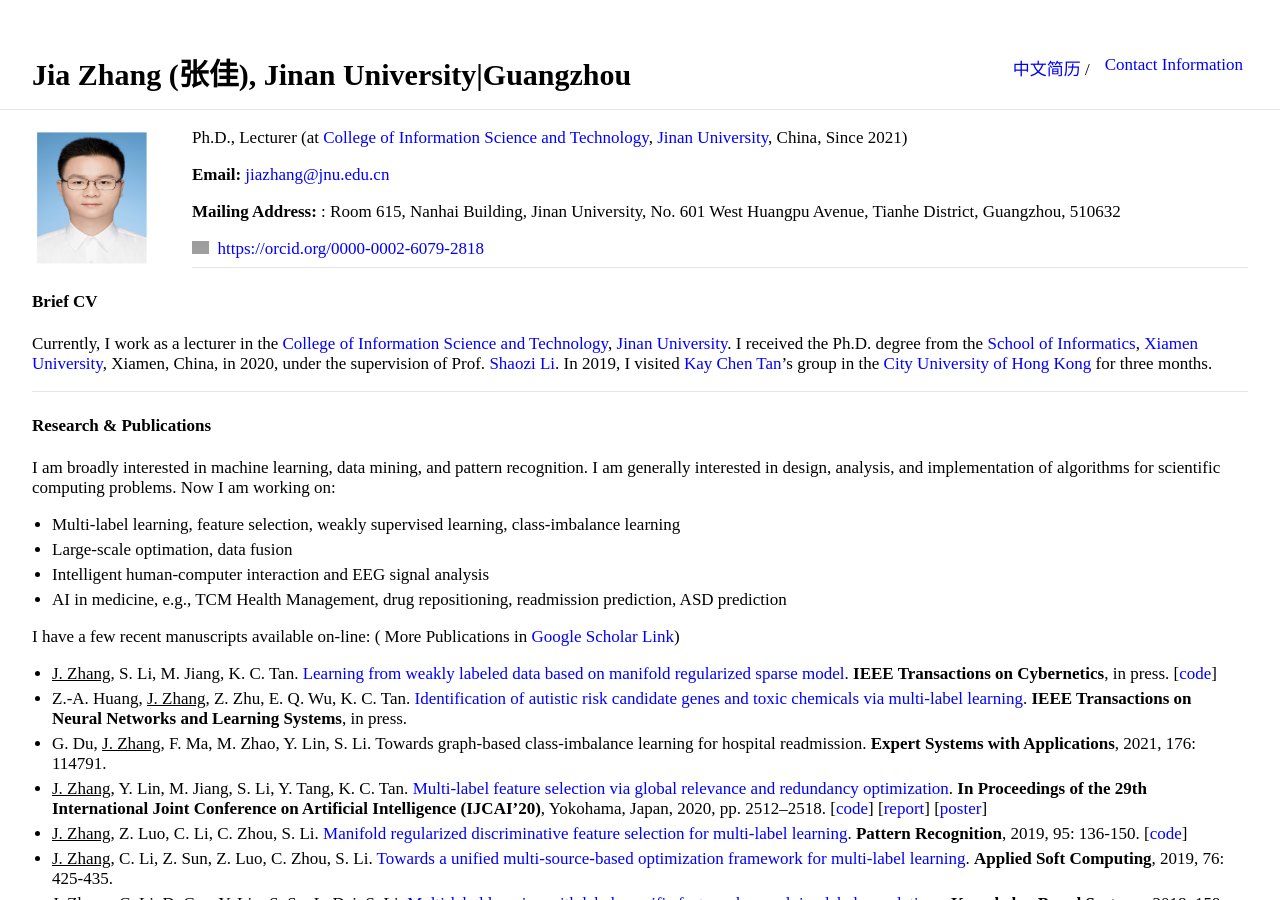
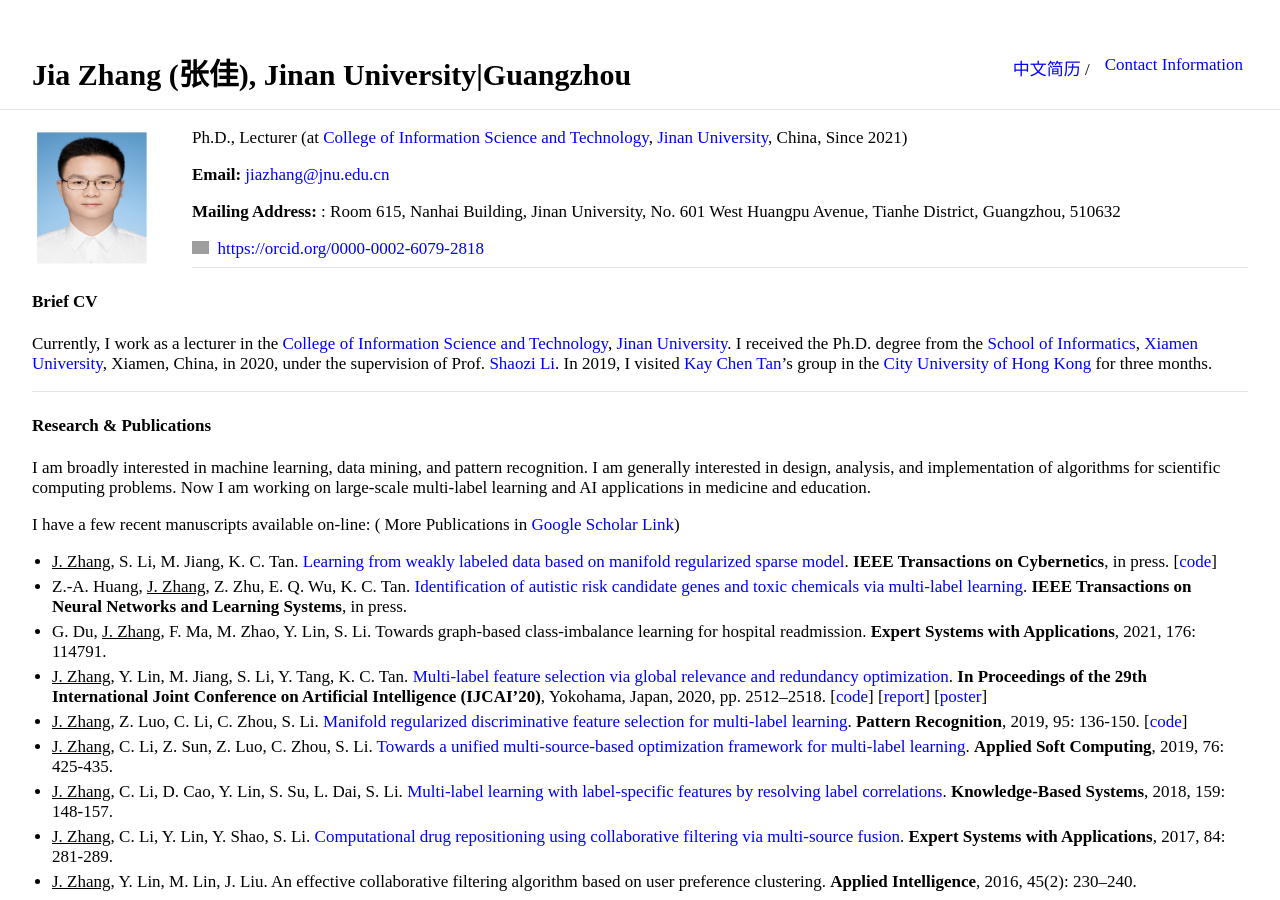
Before and after one commit to jiazhang-ml/jiazhang-ml.github.io, a Jekyll site: the page built from index.md, in a window 1280 px wide and 900 px high. Built offline with Jekyll 4.4.1, drawn with Linux system fonts in a browser that asks for light colours; grey boxes are pictures that could not be loaded.

Commit message:
Update index.md

```diff
--- a/index.md
+++ b/index.md
@@ -21,12 +21,7 @@ Currently, I work as a lecturer in the [College of Information Science and Techn
 ---
 
 #### Research & Publications
-I am broadly interested in machine learning, data mining, and pattern recognition. I am generally interested in design, analysis, and implementation of algorithms for scientific computing problems. Now I am working on:
-
-* Multi-label learning, feature selection, weakly supervised learning, class-imbalance learning
-* Large-scale optimation, data fusion
-* Intelligent human-computer interaction and EEG signal analysis
-* AI in medicine, e.g., TCM Health Management,  drug repositioning, readmission prediction, ASD prediction
+I am broadly interested in machine learning, data mining, and pattern recognition. I am generally interested in design, analysis, and implementation of algorithms for scientific computing problems. Now I am working on large-scale multi-label learning and AI applications in medicine and education.
 
 I have a few recent manuscripts available on-line: ( More Publications in [Google Scholar Link](https://scholar.google.com/citations?user=yBaTk-gAAAAJ&hl=en))
 
```
